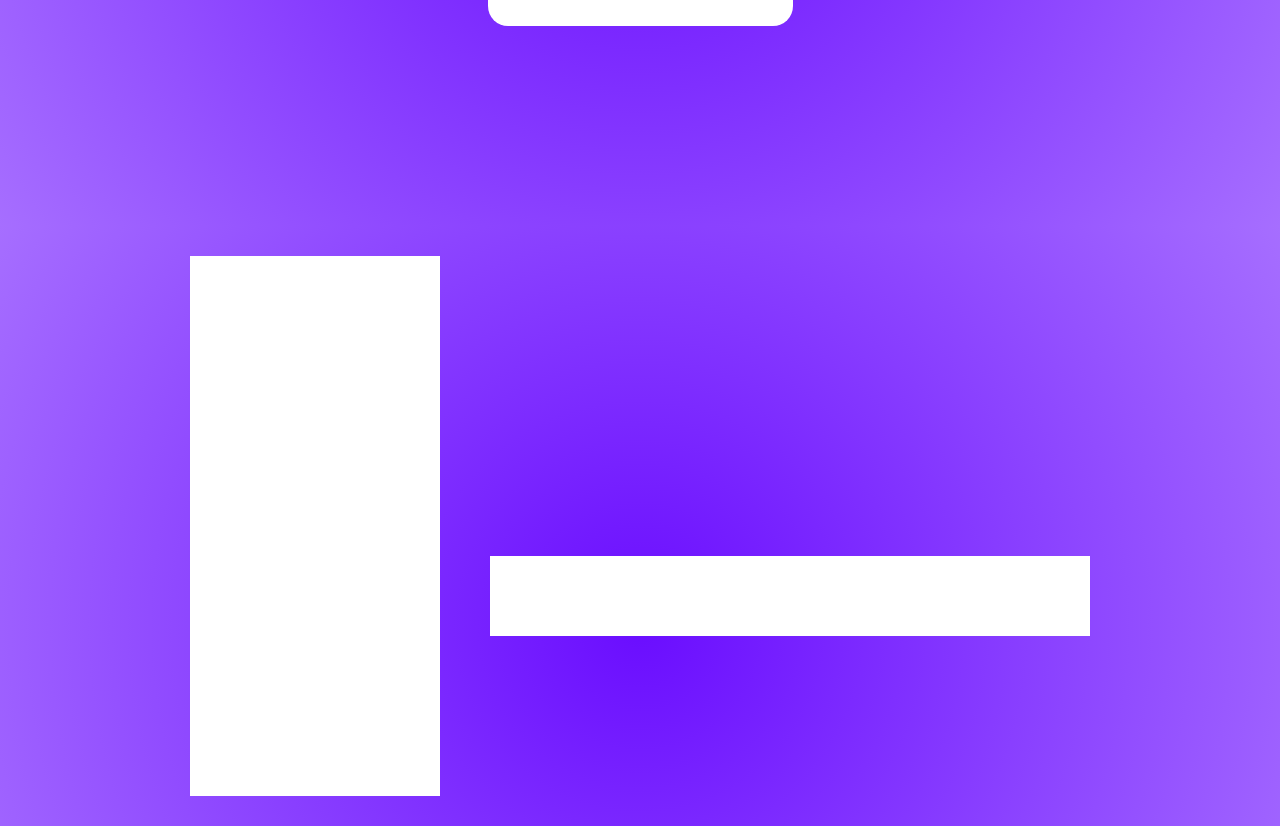
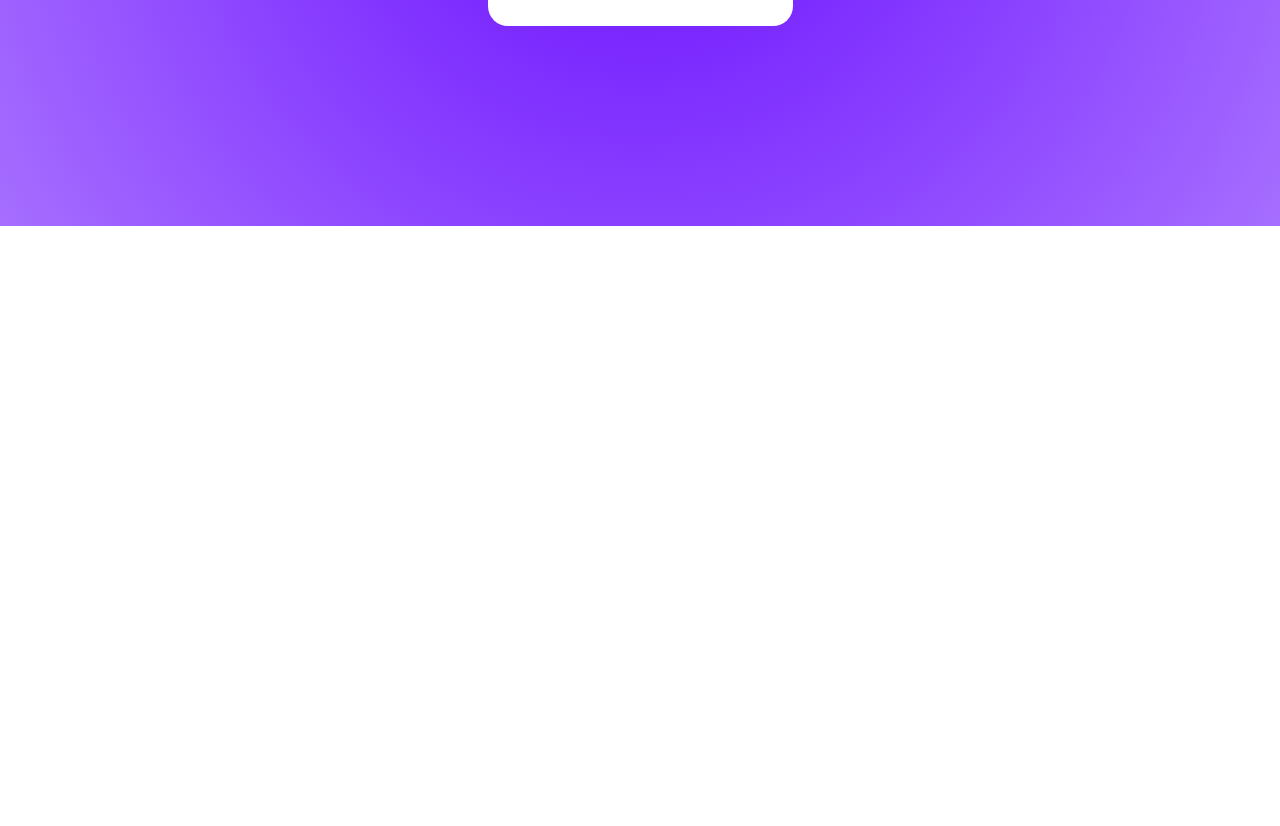
Before and after one commit to NoSharp/a-hangman-game, a website with bundled scripts: page public/spa/index.html in a window 1280 px wide. Shown: the part 574-1400 px from the top of the page. After the commit the page ends 800 px from the top, so only its background shows below. Built offline with nearby package versions, Linux system fonts and the light colour scheme.

Commit message:
fix: hide hangman container

```diff
--- a/public/spa/index.html
+++ b/public/spa/index.html
@@ -43,7 +43,7 @@
         </div>
     </div>
 
-    <div class="game-container">
+    <div class="game-container" style="display: none;">
         <div class="hangman-container">
             <svg width="100%" height="100%" class="hangman-display">
                 <circle cx="25%" cy="15%" r="5%" stroke="black" stroke-width="1%" fill="none" id="hangman-1" style="display: none" />
```
